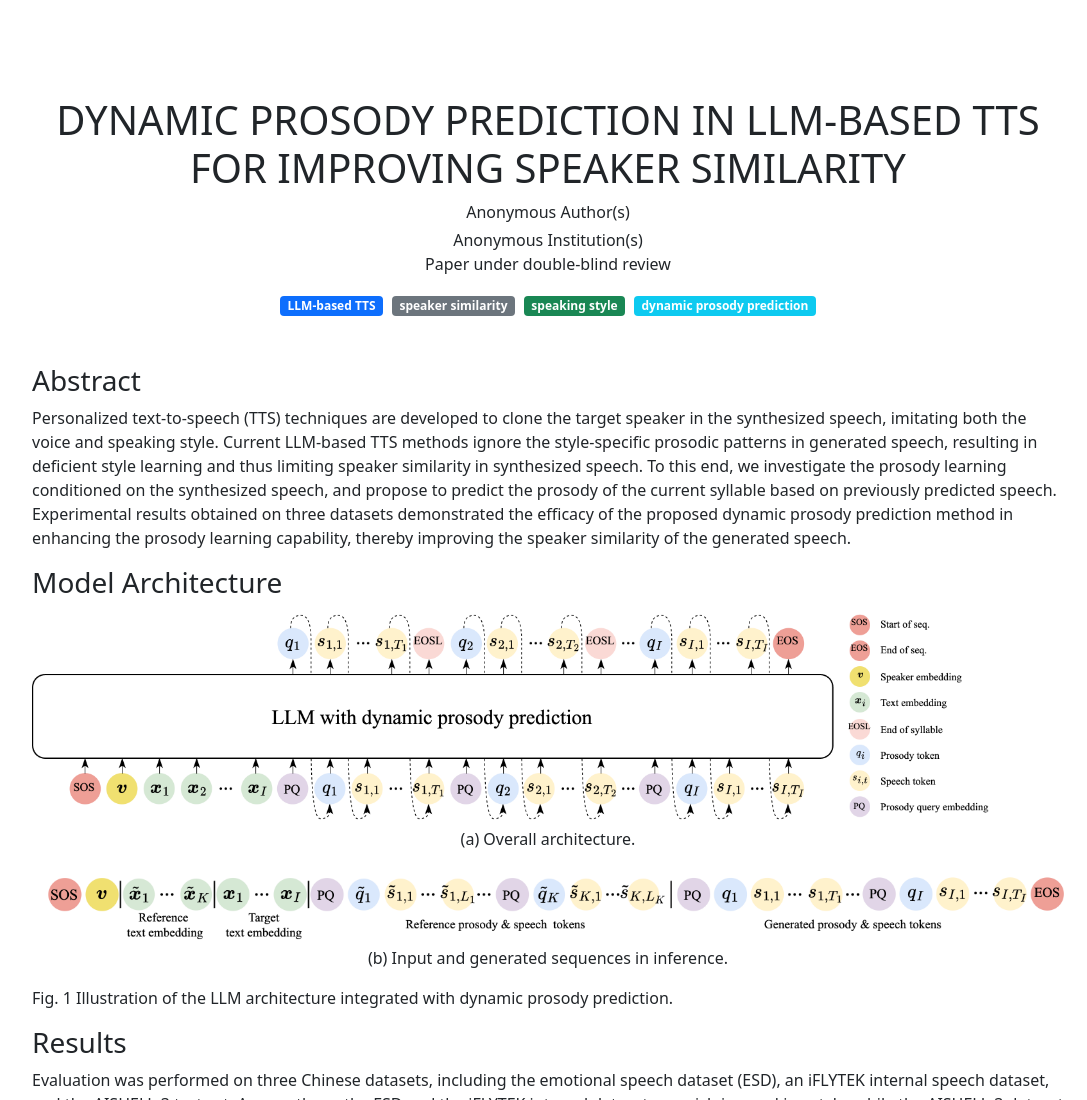
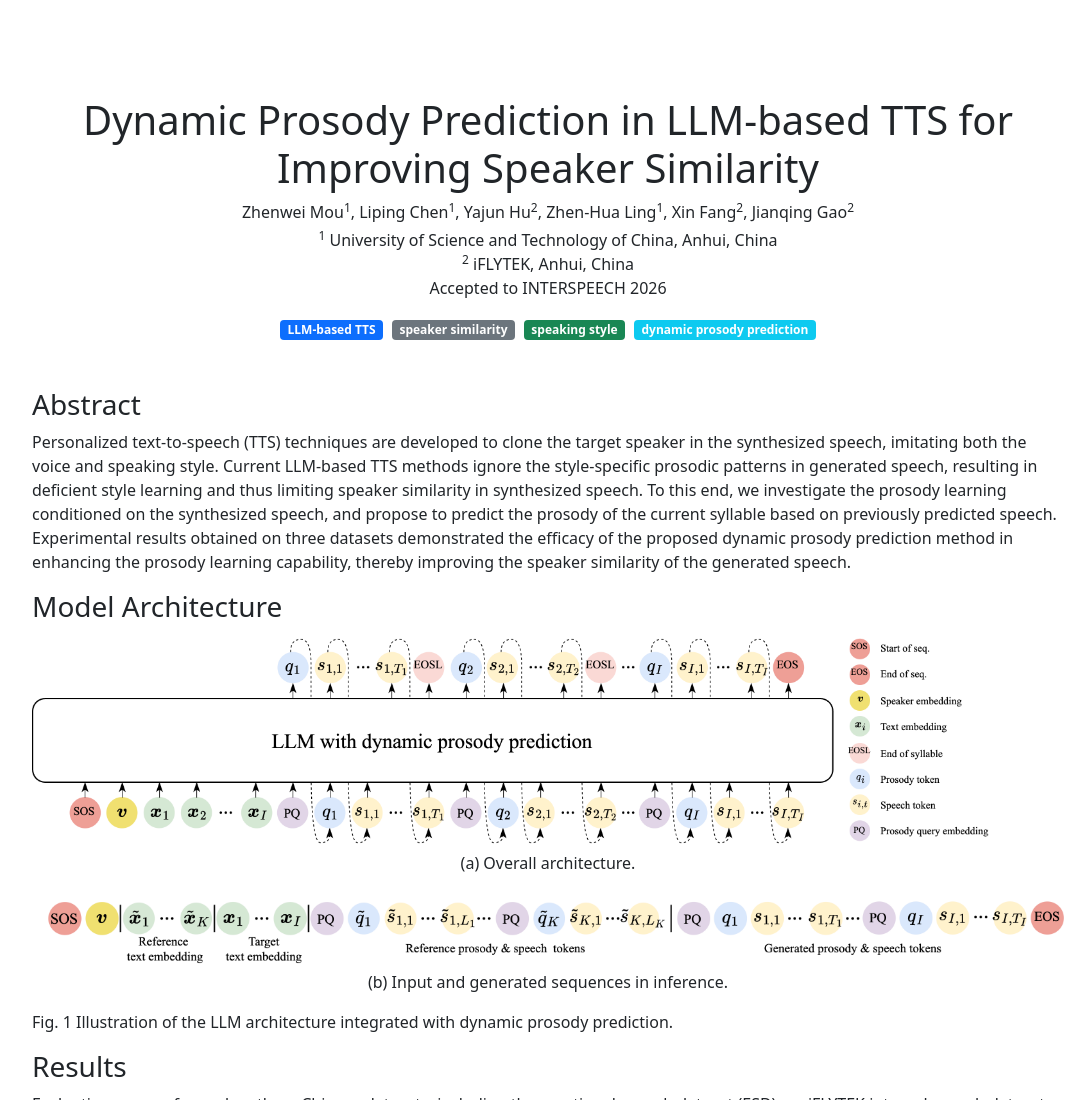
Before and after one commit to muzw/dynapros, a plain HTML site: page index.html in a window 1280 px wide. Shown: the top 1100 px of the page, without its empty margins (92-1179 px from the left). Drawn offline with nearby package versions, Linux system fonts and the light colour scheme; some icons are missing; a web font is replaced by a local one.

Commit message:
De-anonymize INTERSPEECH demo page

```diff
--- a/index.html
+++ b/index.html
@@ -6,30 +6,30 @@
 	<!-- Meta tags for social media banners, these should be filled in appropriatly as they are your "business card" -->
 	<!-- Replace the content tag with appropriate information -->
 
-	<meta name="description" content="DESCRIPTION META TAG">
-	<meta property="og:title" content="SOCIAL MEDIA TITLE TAG" />
-	<meta property="og:description" content="SOCIAL MEDIA DESCRIPTION TAG TAG" />
-	<meta property="og:url" content="URL OF THE WEBSITE" />
+	<meta name="description" content="Demo page for Dynamic Prosody Prediction in LLM-based TTS for Improving Speaker Similarity, accepted to INTERSPEECH 2026.">
+	<meta property="og:title" content="Dynamic Prosody Prediction in LLM-based TTS for Improving Speaker Similarity" />
+	<meta property="og:description" content="Demo page for Dynamic Prosody Prediction in LLM-based TTS for Improving Speaker Similarity, accepted to INTERSPEECH 2026." />
+	<meta property="og:url" content="https://muzw.github.io/dynapros/" />
 	<!-- Path to banner image, should be in the path listed below. Optimal dimenssions are 1200X630-->
-	<meta property="og:image" content="static/image/your_banner_image.png" />
+	<meta property="og:image" content="https://muzw.github.io/dynapros/data/pe_llm.png" />
 	<meta property="og:image:width" content="1200" />
 	<meta property="og:image:height" content="630" />
 
 
-	<meta name="twitter:title" content="TWITTER BANNER TITLE META TAG">
-	<meta name="twitter:description" content="TWITTER BANNER DESCRIPTION META TAG">
+	<meta name="twitter:title" content="Dynamic Prosody Prediction in LLM-based TTS for Improving Speaker Similarity">
+	<meta name="twitter:description" content="Demo page for Dynamic Prosody Prediction in LLM-based TTS for Improving Speaker Similarity, accepted to INTERSPEECH 2026.">
 	<!-- Path to banner image, should be in the path listed below. Optimal dimenssions are 1200X600-->
-	<meta name="twitter:image" content="static/images/your_twitter_banner_image.png">
+	<meta name="twitter:image" content="https://muzw.github.io/dynapros/data/pe_llm.png">
 	<meta name="twitter:card" content="summary_large_image">
 	<!-- Keywords for your paper to be indexed by-->
-	<meta name="keywords" content="KEYWORDS SHOULD BE PLACED HERE">
+	<meta name="keywords" content="LLM-based TTS, dynamic prosody prediction, speaker similarity, speaking style, INTERSPEECH 2026">
 	<meta name="viewport" content="width=device-width, initial-scale=1">
 
 	<script src="https://polyfill.io/v3/polyfill.min.js?features=es6"></script>
     <script id="MathJax-script" async src="https://cdn.jsdelivr.net/npm/mathjax@3/es5/tex-mml-chtml.js"></script>
 
 
-	<title> Prosody Enhanced LLM-Based TTS with Dynamic Prosody Token </title>
+	<title>Dynamic Prosody Prediction in LLM-based TTS for Improving Speaker Similarity</title>
 	<link rel="icon" type="image/x-icon" href="static/images/favicon.io">
 	<link href="https://fonts.googleapis.com/css?family=Google+Sans|Noto+Sans|Castoro" rel="stylesheet">
 
@@ -54,15 +54,17 @@
         <div class="paper-container p-4 p-md-5">
             <!-- 标题部分 -->
             <div class="text-center mb-5">
-                <h1 class="header-title">DYNAMIC PROSODY PREDICTION IN LLM-BASED TTS FOR IMPROVING
-					SPEAKER SIMILARITY</h1>
+                <h1 class="header-title">Dynamic Prosody Prediction in LLM-based TTS for Improving Speaker Similarity</h1>
 					<div class="authors">
-						<p class="mb-1">Anonymous Author(s)</p>
+						<p class="mb-1">Zhenwei Mou<sup>1</sup>, Liping Chen<sup>1</sup>, Yajun Hu<sup>2</sup>, Zhen-Hua Ling<sup>1</sup>, Xin Fang<sup>2</sup>, Jianqing Gao<sup>2</sup></p>
 						<p class="author-affiliation mb-0">
-							Anonymous Institution(s)
+							<sup>1</sup> University of Science and Technology of China, Anhui, China
 						</p>
 						<p class="author-affiliation mb-0">
-							Paper under double-blind review
+							<sup>2</sup> iFLYTEK, Anhui, China
+						</p>
+						<p class="author-affiliation mb-0">
+							Accepted to INTERSPEECH 2026
 						</p>
 					</div>
                 <div class="mt-3">
```
